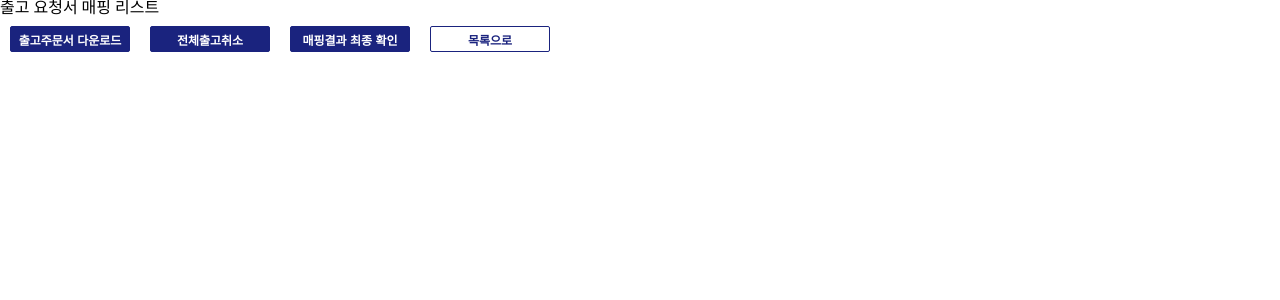
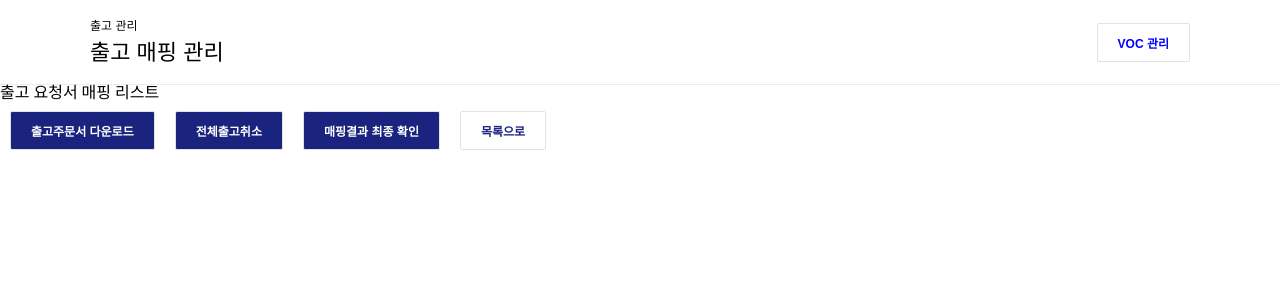
Before and after one commit to dududweb/22_1_Colo, a React (Create React App) app: page / in a window 1280 px wide. Shown: the top 300 px of the page. Built offline with nearby package versions, Linux system fonts and the light colour scheme.

Commit message:
Add: Header 레이아웃 완성

```diff
--- a/src/components/button/Button_Style.tsx
+++ b/src/components/button/Button_Style.tsx
@@ -1,15 +1,13 @@
 import styled from 'styled-components';
 
 export const Container = styled.button<{ backgroundColor: string; color: string; margin: string }>`
-	width: 120px;
-	height: 26px;
-	margin-left: 10px;
 	background-color: ${(props) => (props.backgroundColor ? props.backgroundColor : 'red')};
 	color: ${(props) => (props.color ? props.color : 'red')};
 	margin: ${(props) => props.margin}px;
-	border: 1px solid #1a237e;
+	border: 1px solid #e2e2e2;
 	border-radius: 2px;
 	font-weight: 600;
 	font-size: 12px;
+	padding: 10px 20px;
 	cursor: pointer;
 `;
--- a/src/components/header/Header.tsx
+++ b/src/components/header/Header.tsx
@@ -1,6 +1,17 @@
 import * as S from './Header_Style';
 import React from 'react';
+import Button from '@components/button/Button';
 
 export default function Header() {
-	return <S.Header>Header</S.Header>;
+	return (
+		<S.Header>
+			<S.HeaderWrap>
+				<S.HeaderTitle>
+					<S.Tag>출고 관리</S.Tag>
+					<S.Title>출고 매핑 관리</S.Title>
+				</S.HeaderTitle>
+				<Button buttonName="VOC 관리" backgroundColor="white" color="blue" margin="0" />
+			</S.HeaderWrap>
+		</S.Header>
+	);
 }
--- a/src/components/header/Header_Style.tsx
+++ b/src/components/header/Header_Style.tsx
@@ -1,6 +1,26 @@
 import styled from 'styled-components';
 
 export const Header = styled.header`
-	width: 120px;
-	height: 26px;
+	padding: 20px 0;
+	border-bottom: 1px solid #ebebeb;
 `;
+
+export const HeaderWrap = styled.div`
+	max-width: ${({ theme }) => theme.desktopSize};
+	${({ theme }) => theme.flexSpaceBetweenCenter};
+	${({ theme }) => theme.marginCenter};
+`;
+
+export const HeaderTitle = styled.div`
+	${({ theme }) => theme.flexColumnCenter}
+	align-items: flex-start;
+`;
+
+export const Tag = styled.h3`
+	font-size: ${({ theme }) => theme.fontSmall};
+`;
+
+export const Title = styled.h2`
+	font-size: ${({ theme }) => theme.fontMedium};
+	margin-top: 10px;
+`;
--- a/src/pages/Main.tsx
+++ b/src/pages/Main.tsx
@@ -1,10 +1,14 @@
 import List from '@components/list/List';
+import Header from '@components/header/Header';
 
 function main() {
 	return (
-		<div className="main">
-			<List />
-		</div>
+		<>
+			<Header />
+			<div className="main">
+				<List />
+			</div>
+		</>
 	);
 }
 export default main;
--- a/src/styles/theme.tsx
+++ b/src/styles/theme.tsx
@@ -16,6 +16,7 @@ const theme = {
 	fontWeightSemiBold: '500',
 	fontWeightRegular: '400',
 	fontWeightLight: '200',
+	marginCenter: 'margin:0 auto',
 	flexCenterCenter: 'display:flex; justify-content:center; align-items:center;',
 	flexSpaceBetweenCenter: 'display:flex; justify-content:space-between; align-items:center;',
 	flexColumnCenter: 'display:flex; flex-direction:column; justify-content:center; align-items:center ',
```
